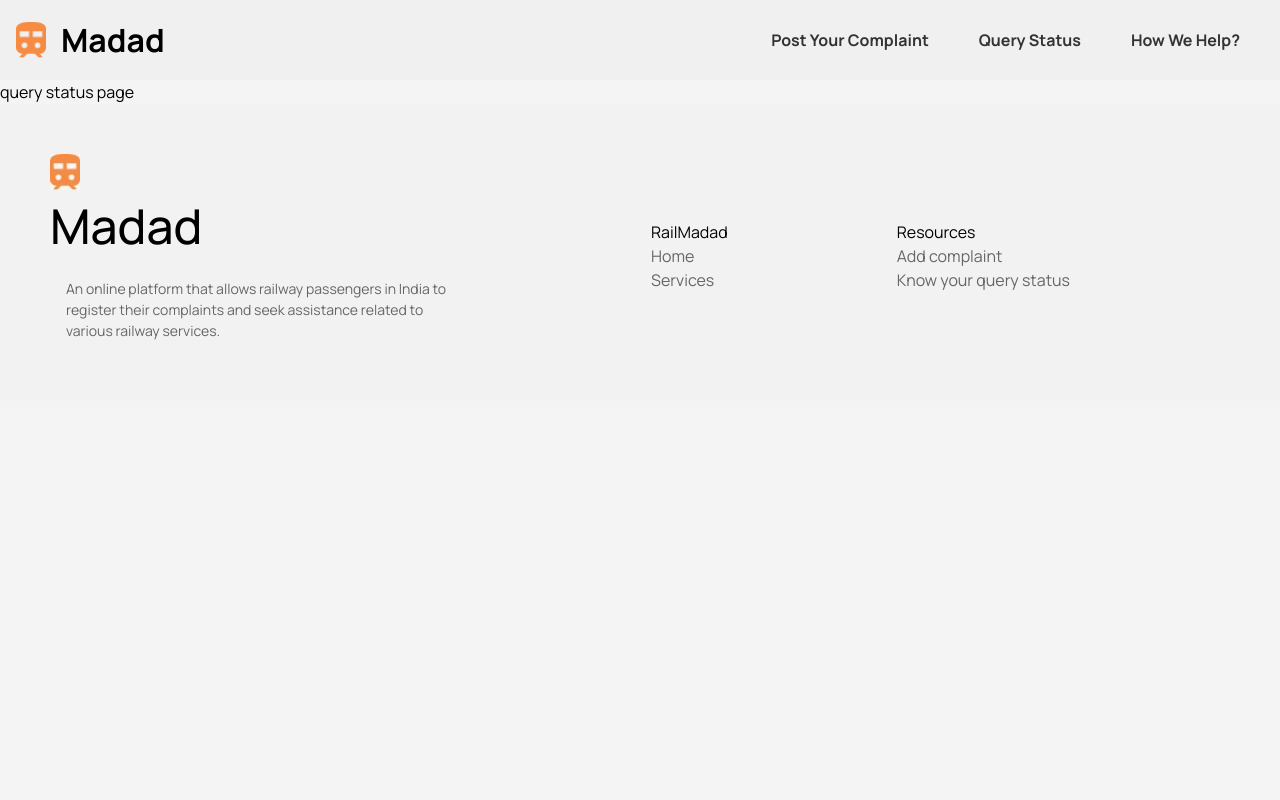
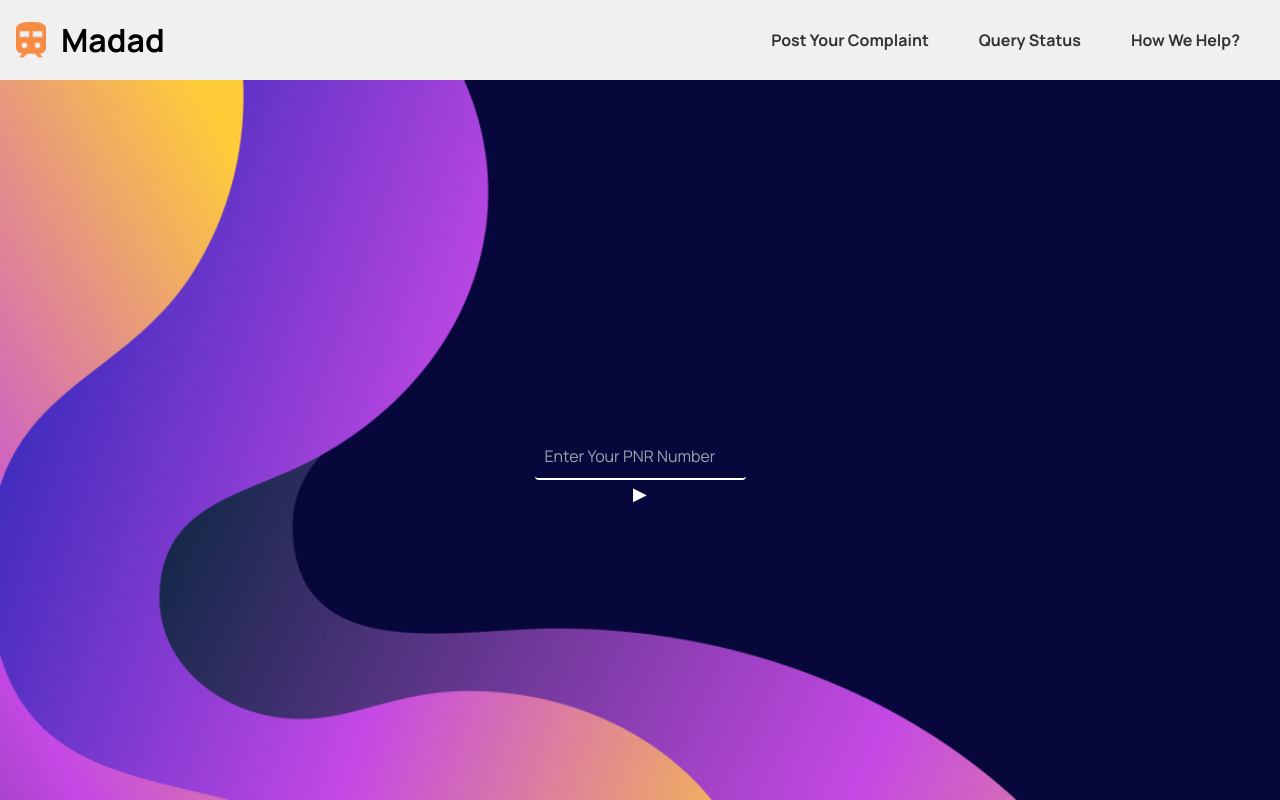
Before and after one commit to akshit1003/rail-madad-frontend, a React (Vite) app in the folder client/: page /query-status in a window 1280 px wide. Shown: the top 800 px of the page. Built offline with nearby package versions, Linux system fonts and the light colour scheme.

Commit message:
query check

```diff
--- /dev/null
+++ b/client/src/components/Querystatus.css
@@ -0,0 +1,103 @@
+
+
+.container1 {
+  position: relative;
+  height: 100vh;
+  width: 100vw;
+  display: flex;
+  background-color: #07073b;
+  justify-content: center;
+  align-items: center;
+}
+
+.train-image {
+  position: absolute;
+  left: 0;
+  top: 0;
+  height: 100%;
+  max-width: none; /* Ensures the image height is full */
+  z-index: 1;
+}
+
+/* Content centered in the middle of the screen */
+.content1 {
+  z-index: 2;
+  text-align: center;
+  position: relative;
+  display: flex;
+
+  flex-direction: column;
+  justify-content: center;
+  align-items: center;
+}
+
+/* Input container1 for PNR and play container1 */
+.input-container1 {
+  display: flex;
+  align-items: center;
+  margin-bottom: 20px;
+  position: relative;
+  width: 250px;
+}
+
+.pnr-input {
+  padding: 10px;
+  font-size: 16px;
+  width: 100%;
+  border: none;
+  border-bottom: 2px solid #fff; /* Underline effect */
+  background-color: transparent;
+  color: #fff;
+}
+
+.pnr-input:focus {
+  outline: none;
+  border-bottom: 2px solid #007bff; /* Focus underline color */
+}
+
+/* Small play container1 at the end of the input */
+.play-container1 {
+  position: absolute;
+  right: 10px; /* Position at the end of the input */
+  display: flex;
+  justify-content: center;
+  align-items: center;
+  width: 30px;
+  height: 30px;
+  border-radius: 50%;
+}
+
+.play-symbol {
+  color: white;
+  font-size: 18px;
+}
+
+.status {
+  margin-top: 20px;
+  font-size: 18px;
+  color: green;
+}
+
+/* Dinosaur animation */
+.dinosaur-animation {
+  position: absolute;
+  top: 80%; /* Adjust the position to come under the form */
+  width: 100vw; /* Takes the full width of the screen */
+  height: 100px;
+  overflow: hidden;
+}
+
+.dinosaur {
+  position: absolute;
+  height: 100px;
+  animation: moveDino 3s linear forwards;
+}
+
+@keyframes moveDino {
+  0% {
+    left: -100px; /* Start the dinosaur off the screen */
+  }
+  100% {
+    left: 100vw; /* Move the dinosaur across the full width of the screen */
+  }
+}
--- /dev/null
+++ b/client/src/components/Querystatus.jsx
@@ -0,0 +1,65 @@
+import React, { useState } from 'react';
+import './Querystatus.css';
+
+function Querystatus() {
+  const [pnr, setPnr] = useState("");
+  const [showAnimation, setShowAnimation] = useState(false);
+  const [status, setStatus] = useState("");
+
+  const handlePlayClick = () => {
+    // Validate PNR: must be 10 digits long and numeric
+    if (pnr.length !== 10 || !/^\d+$/.test(pnr)) {
+      setStatus("Enter a valid 10-digit PNR.");
+      return; // Exit the function if the input is invalid
+    }
+
+    setShowAnimation(true);
+    setStatus("");
+
+    setTimeout(() => {
+      setShowAnimation(false);
+      // Call the API here (simulate with a status update)
+      setStatus("Query Status: Confirmed");
+    }, 3000);
+  };
+
+  return (
+    <div className="container1">
+      <img
+        src="src/assets/waves1.png"
+        alt="Train Image"
+        className="train-image"
+      />
+      <div className="content1 mb-40">
+        <div className="input-container flex items-center scale-105">
+          <input
+            type="text"
+            value={pnr}
+            onChange={(e) => setPnr(e.target.value)}
+            placeholder="Enter Your PNR Number"
+            className="pnr-input"
+          />
+          <div className="play-container" onClick={handlePlayClick}>
+            <span className="play-symbol h-4 w-4 cursor-pointer">▶</span>
+          </div>
+        </div>
+
+        {/* Display the dinosaur animation */}
+        {showAnimation && (
+          <div className="dinosaur-animation mt-20">
+            <img
+              src="src/assets/dinosaur.png"
+              alt="Dinosaur"
+              className="dinosaur h-20"
+            />
+          </div>
+        )}
+
+        {/* Display PNR status or error message */}
+        <div className="status">{status}</div>
+      </div>
+    </div>
+  );
+}
+
+export default Querystatus;
--- a/client/src/pages/Query.jsx
+++ b/client/src/pages/Query.jsx
@@ -1,8 +1,9 @@
 import React from 'react'
+import Querystatus from '../components/querystatus'
 
 function query() {
   return (
-    <div>query status page</div>
+    <Querystatus/>
   )
 }
 
```
Also changed, not shown: client/src/assets/dinosaur.png (added), client/src/assets/waves1.png (added).
